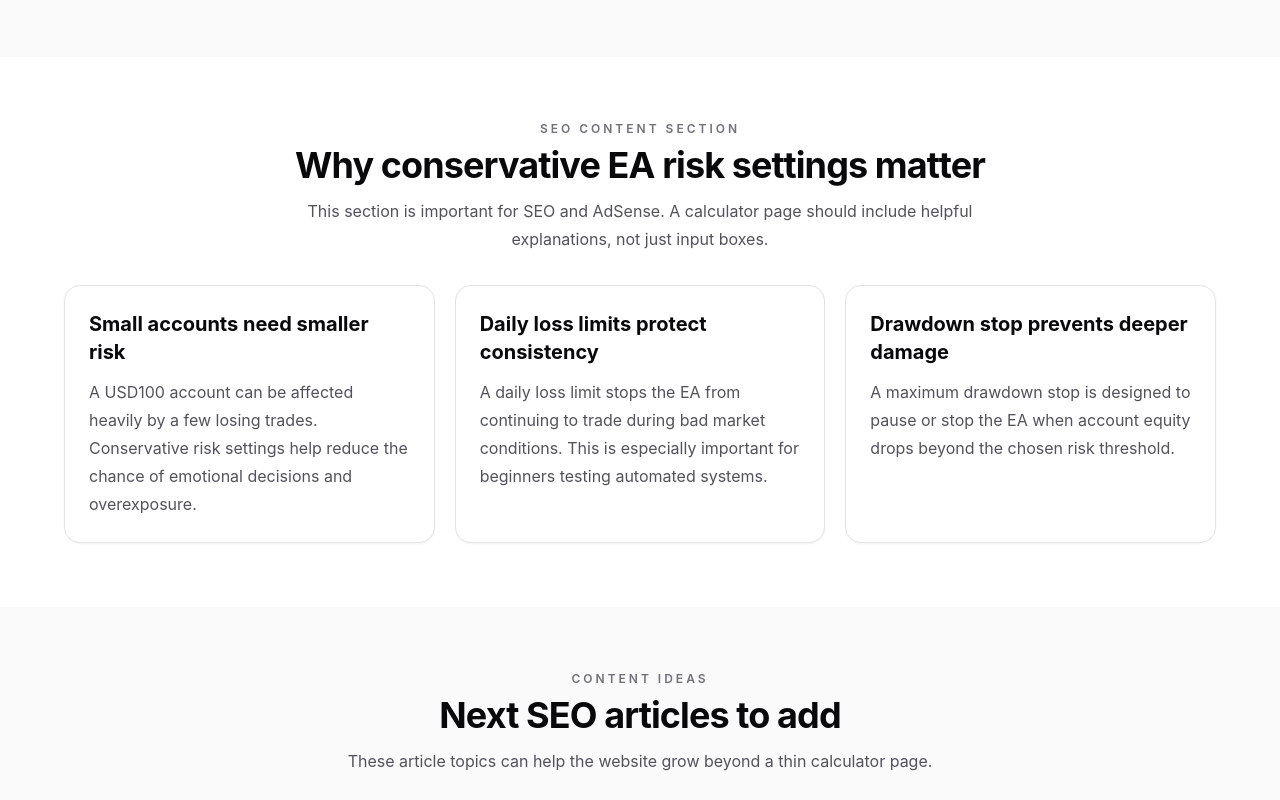
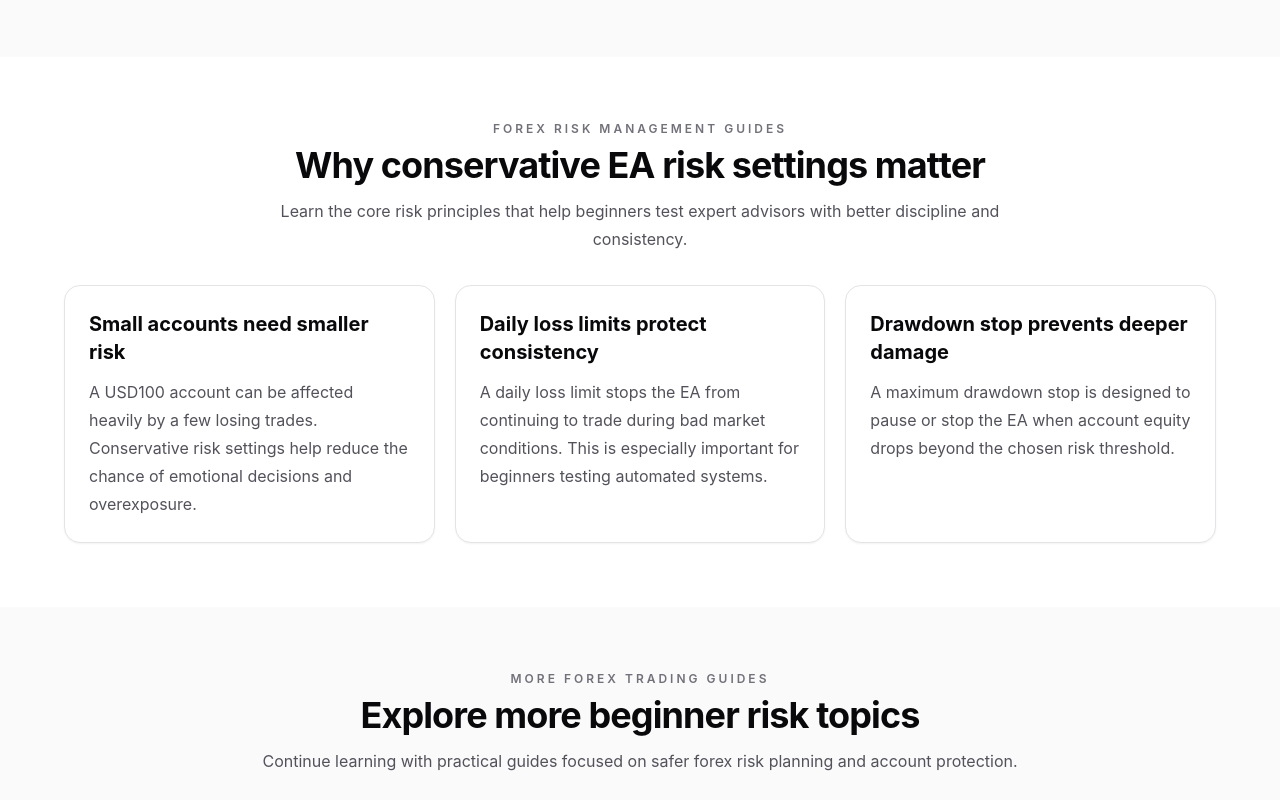
Before and after one commit to MomoGrace/safetrade-risk-tools, a React (Vite) app: page / in a window 1280 px wide. Shown: the part 2740-3540 px from the top of the page. Built offline with nearby package versions, Linux system fonts and the light colour scheme.

Commit message:
Replace internal SEO labels with user-facing section copy

```diff
--- a/src/App.jsx
+++ b/src/App.jsx
@@ -2446,9 +2446,9 @@ function HomePage() {
 
         <section className="bg-white px-5 py-16">
           <SectionTitle
-            eyebrow="SEO Content Section"
+            eyebrow="Forex Risk Management Guides"
             title="Why conservative EA risk settings matter"
-            description="This section is important for SEO and AdSense. A calculator page should include helpful explanations, not just input boxes."
+            description="Learn the core risk principles that help beginners test expert advisors with better discipline and consistency."
           />
           <div className="mx-auto grid max-w-6xl gap-5 md:grid-cols-3">
             <Card>
@@ -2474,9 +2474,9 @@ function HomePage() {
 
         <section className="px-5 py-16">
           <SectionTitle
-            eyebrow="Content Ideas"
-            title="Next SEO articles to add"
-            description="These article topics can help the website grow beyond a thin calculator page."
+            eyebrow="More Forex Trading Guides"
+            title="Explore more beginner risk topics"
+            description="Continue learning with practical guides focused on safer forex risk planning and account protection."
           />
           <div className="mx-auto grid max-w-6xl gap-5 md:grid-cols-3">
             {articles.map((article) => (
```
